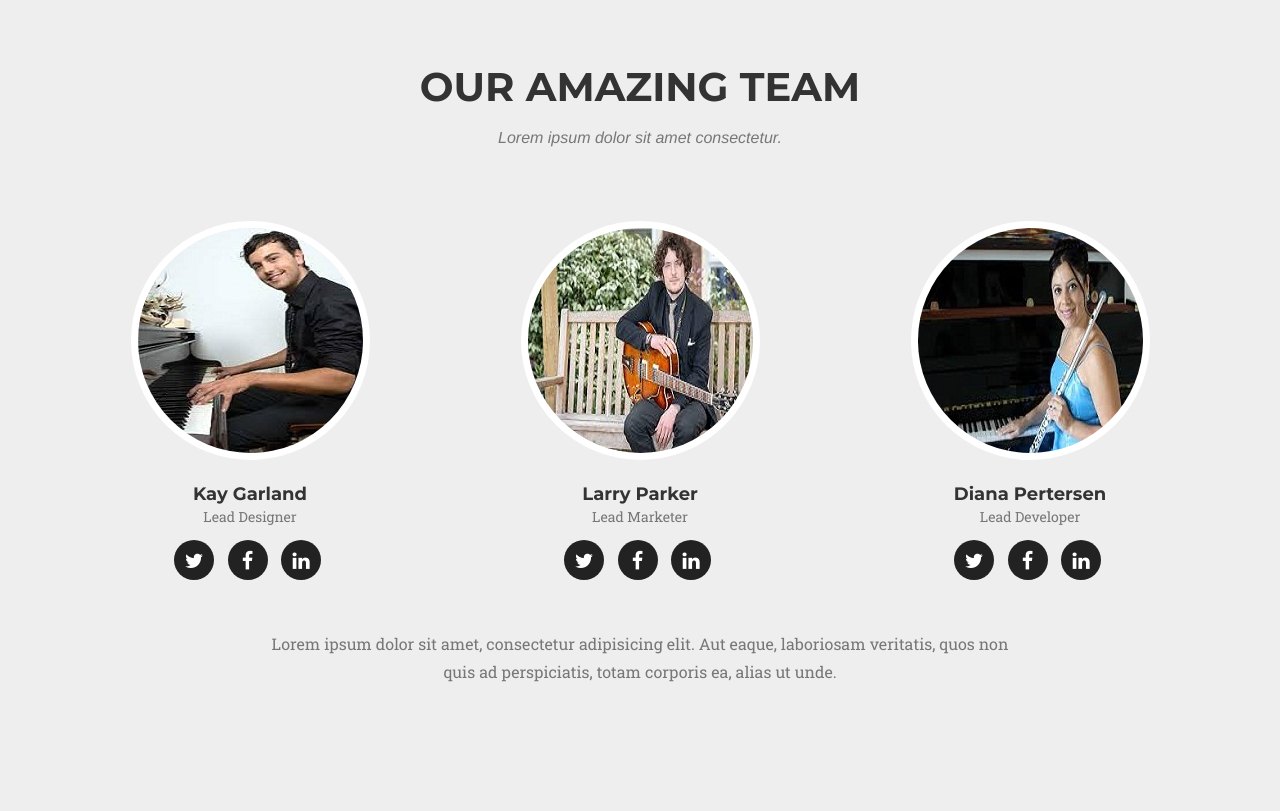
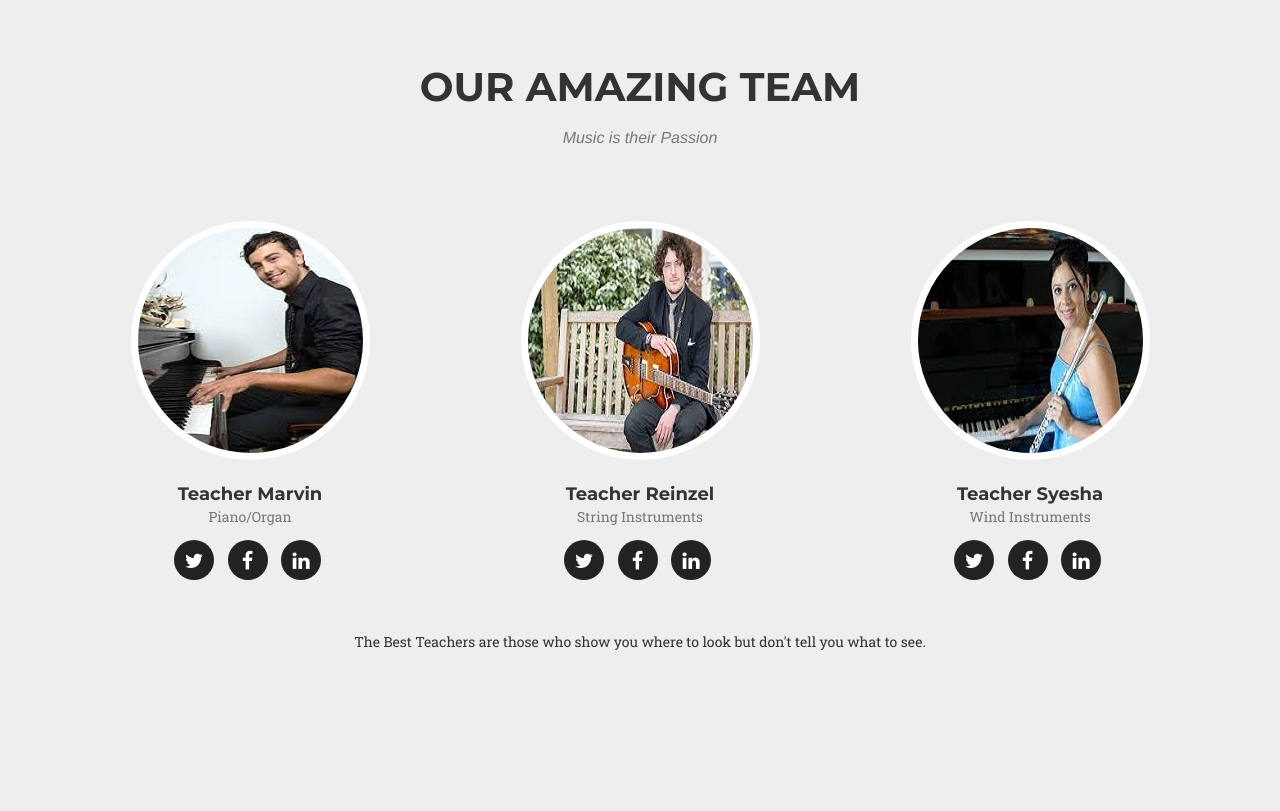
Before and after one commit to mhackie0924/Jackie.github.io, a website: page index.html in a window 1280 px wide. Shown: the part 5500-6311 px from the top of the page. Drawn offline with nearby package versions, Linux system fonts and the light colour scheme; a web font is replaced by a local one.

Commit message:
Update index.html

```diff
--- a/index.html
+++ b/index.html
@@ -277,15 +277,15 @@
             <div class="row">
                 <div class="col-lg-12 text-center">
                     <h2 class="section-heading">Our Amazing Team</h2>
-                    <h3 class="section-subheading text-muted">Lorem ipsum dolor sit amet consectetur.</h3>
+                    <h3 class="section-subheading text-muted">Music is their Passion</h3>
                 </div>
             </div>
             <div class="row">
                 <div class="col-sm-4">
                     <div class="team-member">
                         <img src="img/team/1.jpg" class="img-responsive img-circle" alt="">
-                        <h4>Kay Garland</h4>
-                        <p class="text-muted">Lead Designer</p>
+                        <h4>Teacher Marvin</h4>
+                        <p class="text-muted">Piano/Organ
                         <ul class="list-inline social-buttons">
                             <li><a href="#"><i class="fa fa-twitter"></i></a>
                             </li>
@@ -299,8 +299,8 @@
                 <div class="col-sm-4">
                     <div class="team-member">
                         <img src="img/team/2.jpg" class="img-responsive img-circle" alt="">
-                        <h4>Larry Parker</h4>
-                        <p class="text-muted">Lead Marketer</p>
+                        <h4>Teacher Reinzel</h4>
+                        <p class="text-muted">String Instruments</p>
                         <ul class="list-inline social-buttons">
                             <li><a href="#"><i class="fa fa-twitter"></i></a>
                             </li>
@@ -314,8 +314,8 @@
                 <div class="col-sm-4">
                     <div class="team-member">
                         <img src="img/team/3.jpg" class="img-responsive img-circle" alt="">
-                        <h4>Diana Pertersen</h4>
-                        <p class="text-muted">Lead Developer</p>
+                        <h4>Teacher Syesha</h4>
+                        <p class="text-muted">Wind Instruments</p>
                         <ul class="list-inline social-buttons">
                             <li><a href="#"><i class="fa fa-twitter"></i></a>
                             </li>
@@ -329,7 +329,7 @@
             </div>
             <div class="row">
                 <div class="col-lg-8 col-lg-offset-2 text-center">
-                    <p class="large text-muted">Lorem ipsum dolor sit amet, consectetur adipisicing elit. Aut eaque, laboriosam veritatis, quos non quis ad perspiciatis, totam corporis ea, alias ut unde.</p>
+                    <p>The Best Teachers are those who show you where to look but don't tell you what to see.</p>
                 </div>
             </div>
         </div>
```
